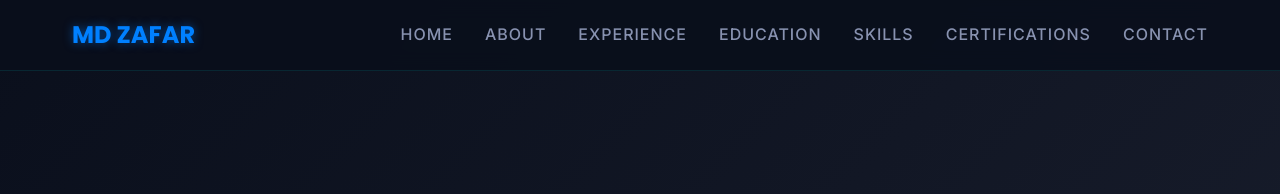
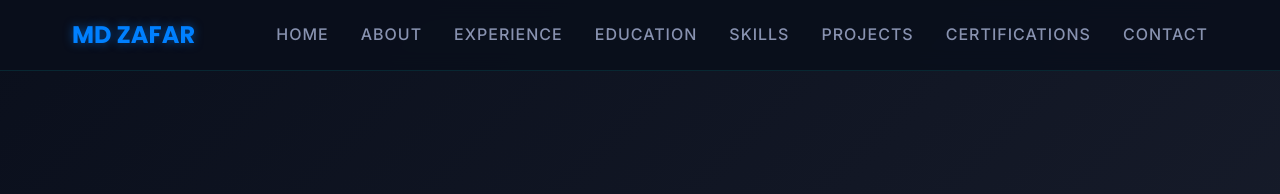
Before and after one commit to mdzafar99/MD-ZAFAR-Portfolio, a plain HTML site: page index.html in a window 1280 px wide. Shown: the top 194 px of the page. Drawn offline with Linux system fonts and the light colour scheme.

Commit message:
Update index.html

```diff
--- a/index.html
+++ b/index.html
@@ -22,6 +22,7 @@
                 <a href="#experience" class="nav-link">Experience</a>
                 <a href="#education" class="nav-link">Education</a>
                 <a href="#skills" class="nav-link">Skills</a>
+                <a href="#projects" class="nav-link">Projects</a>
                 <a href="#certifications" class="nav-link">Certifications</a>
                 <a href="#contact" class="nav-link">Contact</a>
             </div>
```
